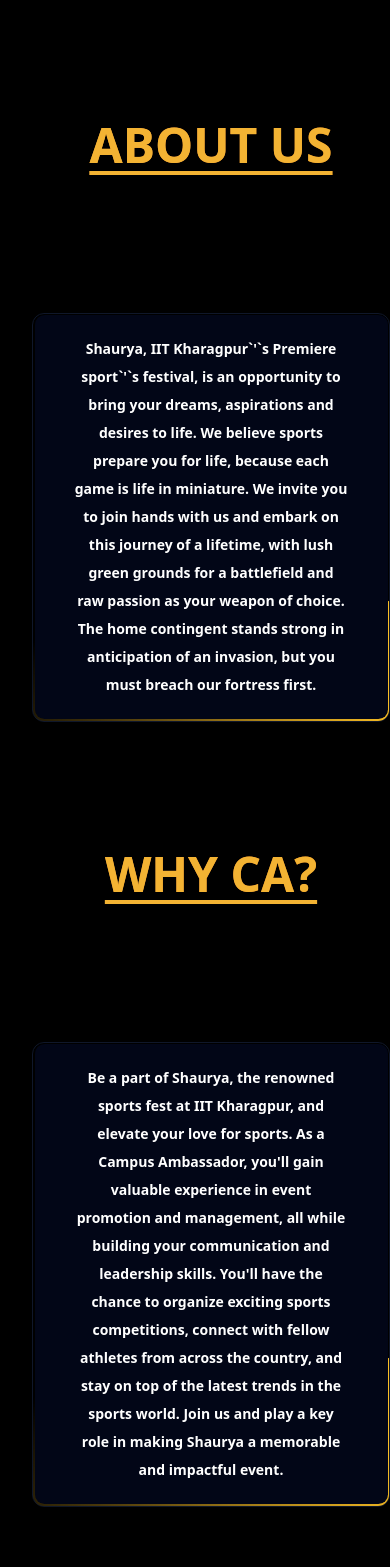
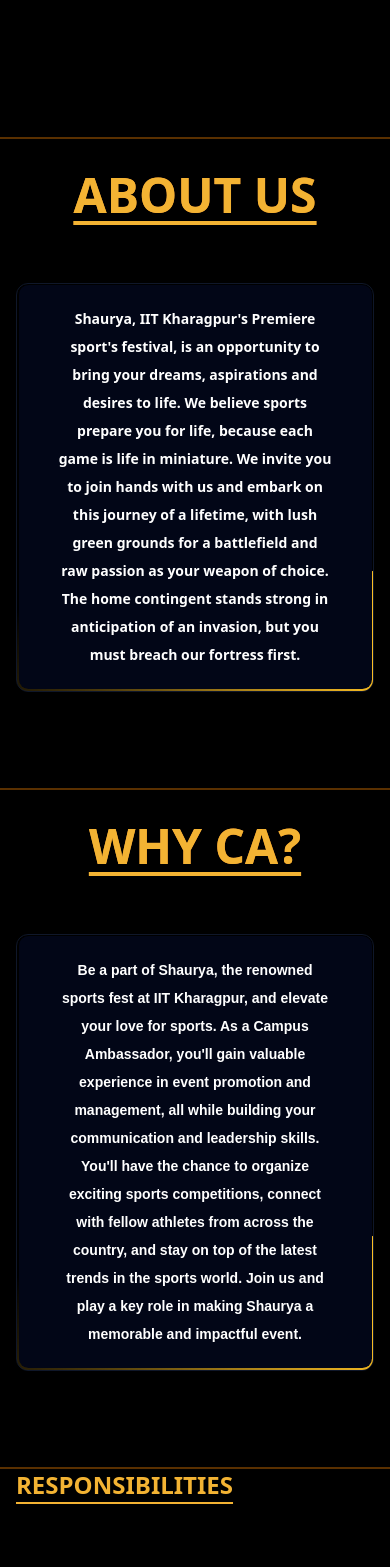
Before and after one commit to Shaurya-IITKGP/CampusAmbassador, a Next.js app: page / in a window 390 px wide. Shown: the part 820-2387 px from the top of the page. Built offline with nearby package versions, Linux system fonts and the light colour scheme.

Commit message:
about us and whyCA fixed for mobile, responsibility left

```diff
--- a/src/components/About.tsx
+++ b/src/components/About.tsx
@@ -6,17 +6,19 @@
   const {aboutView } = useContext(MyContext);
   return (
     <>
-     <div className=' '>
-    <div className='grid justify-center '>
+    <div  className=" border border-darkOrange border-b opacity-50  mt-4"  />
 
-    <div className='text-5xl pl-8 sm:pl-28 font-extrabold flex flex-col items-center font-sans bg-gradient-to-r from-lightOrange via-orange-400 to-darkOrange bg-clip-text text-transparent'>
-  <div className='sm:w-full text underline text-lightOrange underline-offset-8 mb-4'>ABOUT US</div>
+     <div ref={aboutView} className=' sm:h-screen'>
+    <div className='grid justify-center  '>
 
-  <div className="sm:h-3/4 sm:w-3/4 my-32 sm:mr-32 relative z-10 flex cursor-pointer items-center overflow-hidden rounded-xl border border-slate-900 p-[1.5px]">
-    <div className="animate-rotate absolute inset-0 h-full rounded-full bg-[conic-gradient(#FBBF24_20deg,transparent_120deg)]"></div>
+    <div className='text-5xl pl-4 pr-4 sm:pl-28 font-extrabold flex flex-col items-center font-sans bg-gradient-to-r from-lightOrange via-orange-400 to-darkOrange bg-clip-text text-transparent'>
+  <div className='sm:w-full text underline text-lightOrange underline-offset-8 mb-4 mt-8'>ABOUT US</div>
+
+  <div className="sm:h-3/4 sm:w-3/4 mt-12 sm:my-32 sm:mr-32 relative z-10 flex cursor-pointer items-center overflow-hidden rounded-xl border border-slate-900 p-[1.5px]">
+    <div className="animate-rotate absolute inset-0 h-full flex justify-center rounded-full bg-[conic-gradient(#FBBF24_20deg,transparent_120deg)]"></div>
     <div className="sm:h-full z-20 flex rounded-[0.60rem] bg-slate-950 p-2">
-      <span className="z-50 px-8 py-3 flex items-center text-white transition duration-200 font-bold text-sm md:text-lg font-sans text-center" style={{ lineHeight: '2.0' }}>
-      Shaurya, IIT Kharagpur`&apos;`s Premiere sport`&apos;`s festival, is an opportunity to bring your dreams, aspirations and desires to life. We believe sports prepare you for life, because each game is life in miniature. We invite you to join hands with us and embark on this journey of a lifetime, with lush green grounds for a battlefield and raw passion as your weapon of choice. The home contingent stands strong in anticipation of an invasion, but you must breach our fortress first.
+      <span className="z-50 px-8 py-3 flex items-center font-nunito text-white transition duration-200 font-bold text-sm md:text-lg font-sans text-center" style={{ lineHeight: '2.0' }}>
+      Shaurya, IIT Kharagpur&apos;s Premiere sport&apos;s festival, is an opportunity to bring your dreams, aspirations and desires to life. We believe sports prepare you for life, because each game is life in miniature. We invite you to join hands with us and embark on this journey of a lifetime, with lush green grounds for a battlefield and raw passion as your weapon of choice. The home contingent stands strong in anticipation of an invasion, but you must breach our fortress first.
 
       </span>
     </div>
--- a/src/components/Responsibilities.tsx
+++ b/src/components/Responsibilities.tsx
@@ -38,6 +38,8 @@
 
     return (
       <div ref={responsibilityView} className='h-screen w-full'>
+    <div  className=" border border-darkOrange border-b opacity-50 mt-24 sm:mt-0"  />
+
           <div>
               <div className='text-2xl sm:text-3xl md:text-4xl underline text-lightOrange underline-offset-8 ml-4 font-extrabold font-sans'>
                   RESPONSIBILITIES
--- a/src/components/WhyCa.tsx
+++ b/src/components/WhyCa.tsx
@@ -1,18 +1,22 @@
-
-import React from 'react'
+"use client"
+import React, { useContext } from 'react'
+import { MyContext } from './Context.jsx';
 
 const WhyCa = () => {
+  const {whyCaView} = useContext(MyContext);
   return (
-    <div className=' '>
+    <div ref={whyCaView} className=' sm:h-screen'>
+    <div  className=" border border-darkOrange border-b opacity-50 mt-24 sm:mt-0"  />
+
     <div className='grid justify-center '>
 
-    <div className='text-5xl pl-8 sm:pl-28 font-extrabold flex flex-col items-center font-sans bg-gradient-to-r from-lightOrange via-orange-400 to-darkOrange bg-clip-text text-transparent'>
-  <div className='sm:w-full text underline text-lightOrange underline-offset-8 mb-4'>WHY CA?</div>
+    <div className='text-5xl pl-4 pr-4 sm:pl-28 font-extrabold flex flex-col items-center font-sans bg-gradient-to-r from-lightOrange via-orange-400 to-darkOrange bg-clip-text text-transparent'>
+  <div className='sm:w-full text underline text-lightOrange underline-offset-8 mb-4 mt-8'>WHY CA?</div>
 
-  <div className="sm:h-3/4 sm:w-3/4 my-32 sm:mr-32 relative z-10 flex cursor-pointer items-center overflow-hidden rounded-xl border border-slate-900 p-[1.5px]">
+  <div className="sm:h-3/4 sm:w-3/4 mt-12 sm:my-32 sm:mr-32 relative z-10 flex cursor-pointer items-center overflow-hidden rounded-xl border border-slate-900 p-[1.5px]">
     <div className="animate-rotate absolute inset-0 h-full rounded-full bg-[conic-gradient(#FBBF24_20deg,transparent_120deg)]"></div>
     <div className="sm:h-full z-20 flex rounded-[0.60rem] bg-slate-950 p-2">
-      <span className="z-50 px-8 py-3 flex items-center text-white transition duration-200 font-bold text-sm md:text-lg font-sans text-center" style={{ lineHeight: '2.0' }}>
+      <span className="z-50 px-8 py-3 flex font-nunito items-center text-white transition duration-200 font-bold text-sm md:text-lg text-center" style={{ lineHeight: '2.0' }}>
         Be a part of Shaurya, the renowned sports fest at IIT Kharagpur, and elevate your love for sports. As a Campus Ambassador, you&apos;ll gain valuable experience in event promotion and management, all while building your communication and leadership skills. You&apos;ll have the chance to organize exciting sports competitions, connect with fellow athletes from across the country, and stay on top of the latest trends in the sports world. Join us and play a key role in making Shaurya a memorable and impactful event.
       </span>
     </div>
```
